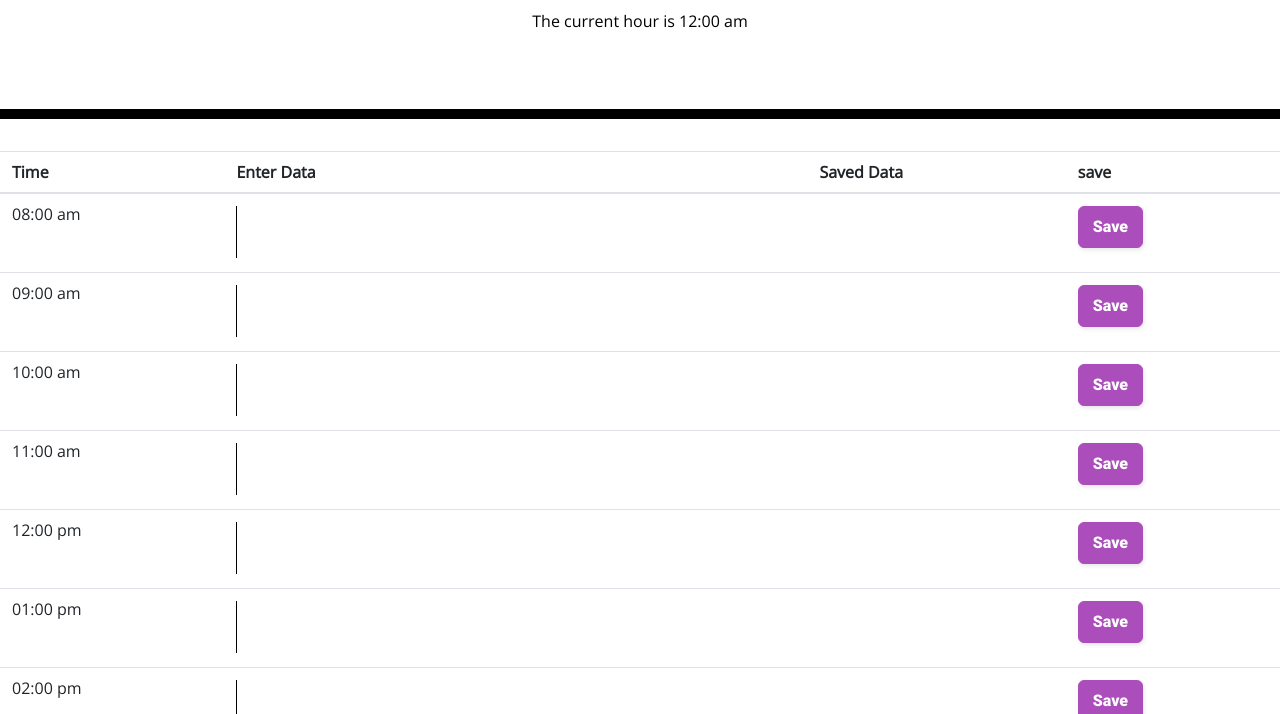
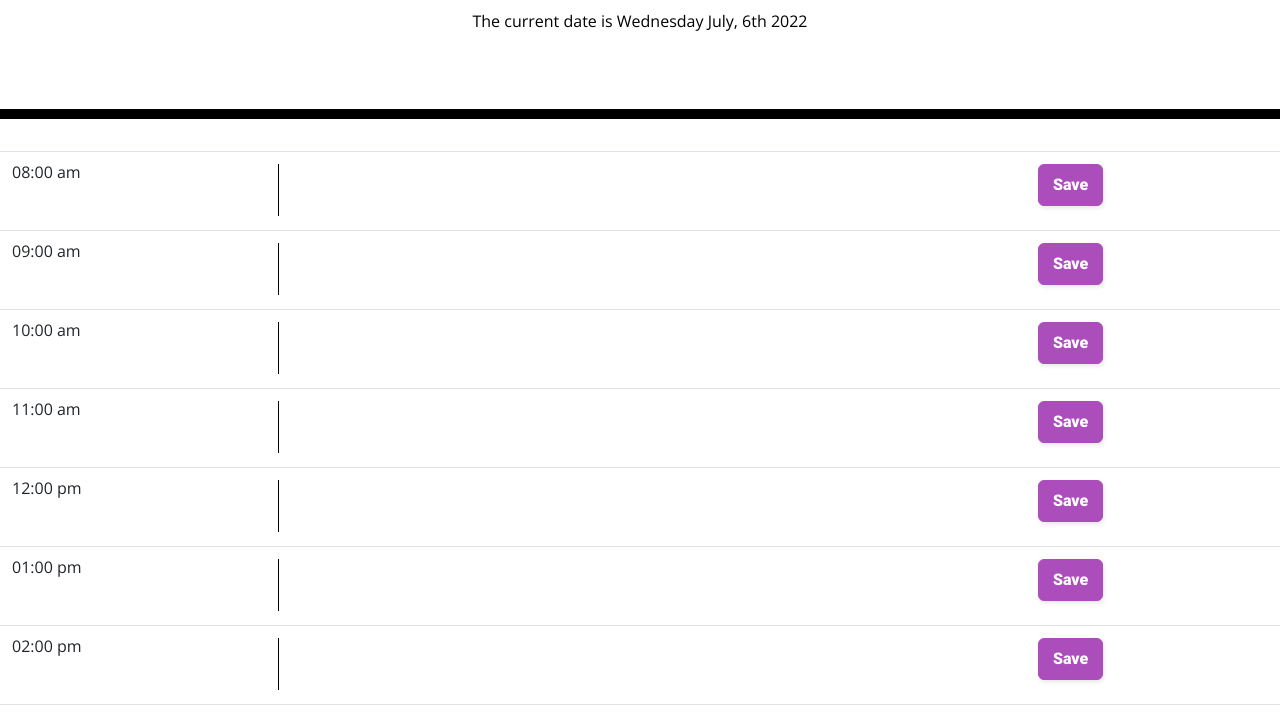
Before and after one commit to hoeferm2/matts-fantastic-day-planner, a plain HTML site: page index.html in a window 1280 px wide. Shown: the part 181-895 px from the top of the page. Drawn offline with nearby package versions, Linux system fonts and the light colour scheme.

Commit message:
final push

```diff
--- a/assets/jss/script.js
+++ b/assets/jss/script.js
@@ -1,4 +1,3 @@
-
 //TODO:Format time column so each hour is based of of date/time js functions
 //TODO: 8 am as proof of concept.
 
@@ -8,40 +7,77 @@
 var saveBtn = $(".saveBtn")
 var textArea = $("#textArea")
 var toDoListDisplay = $("#todo-list-display")
-var currentHourDisplay = document.querySelector("#currentHour")
-var tableRow = document.querySelectorAll("tr")
+var currentDayDisplay = document.querySelector("#currentDay")
+
+var eightRow = document.querySelector("#eightAmRow")
+var nineRow = document.querySelector("#nineAmRow")
+var tenRow = document.querySelector("#tenAmRow")
+var elevenRow = document.querySelector("#elevenAmRow")
+var twelveRow = document.querySelector("#twelvePmRow")
+var oneRow = document.querySelector("#onePmRow")
+var twoRow = document.querySelector("#twoPmRow")
+var threeRow = document.querySelector("#threePmRow")
+var fourRow = document.querySelector("#fourPmRow")
+var fiveRow = document.querySelector("#fivePmRow")
+//This turns the tableRow into an array
+// var tableRow = [eightRow, nineRow, tenRow, elevenRow, twelveRow, oneRow, twoRow, threeRow, fourRow, fiveRow,]
+// console.log(tableRow[1])
+
+var dateToday = new Date();
+var currentHour = dateToday.getHours();
+console.log(currentHour)
+
+//TODO: to display current date.
+function displayCurrentDay() {
+    var displayDate = "The current date is " + moment().format('dddd MMMM, Do YYYY');
+    currentDayDisplay.textContent = displayDate
+}
+displayCurrentDay()
 
 
+// function compareHour() {
 
-var dateToday = new Date();
-//console.log(dateToday)
-//need fuction to compare both values
-// currenthour
-var currentHour = dateToday.getHours();
-console.log(currentHour)
-//TODO: colorchange.
-function displayCurrentHour() {
-    currentHourDisplay.textContent = "The current hour is " + moment(currentHour).format("hh:mm a")
-    console.log(currentHour)
-    currentHourDisplay.setAttribute("data-time", currentHour)
+//     //     for (let i = 0; i < tableRow.length; i++) {
+//     //         console.log(tableRow.getAttribute("data-time", ""))
 
-}
-displayCurrentHour()
-// function compareHour() {
-//     if (curr) {
+//     if (tableRow.getAttribute("data-time") < currentHour.getAttribute("data-time")) {
+//         tableRow.removeClass("future")
+//         tableRow.removeClass("present")
+//         tableRow.addClass("past")
+//     } else if (tableRow.getAttribute("data-time") > currentHour.getAttribute("data-time")) {
+//         tableRow.removeClass("past")
+//         tableRow.removeClass("present")
+//         tableRow.addClass("future")
+//     }
+//     else if (tableRow.getAttribute("data-time") === currentHour.getAttribute("data-time")) {
+//         tableRow.removeClass("future")
+//         tableRow.removeClass("past")
+//         tableRow.addClass("present")
+//         //         if (tableRow.getAttribute("data-time") < currentHour.getAttribute("data-time")) {
+//         //             tableRow.removeClass("future")
+//         //             tableRow.removeClass("present")
+//         //             tableRow.addClass("past")
+//         //         } else if (tableRow.getAttribute("data-time") > currentHour.getAttribute("data-time")) {
+//         //             tableRow.removeClass("past")
+//         //             tableRow.removeClass("present")
+//         //             tableRow.addClass("future")
+//         //         }
+//         //         else if (tableRow.getAttribute("data-time") === currentHour.getAttribute("data-time")) {
+//         //             tableRow.removeClass("future")
+//         //             tableRow.removeClass("past")
+//         //             tableRow.addClass("present")
 
-//     }
-//     else if () {
+//         //         }
+//         //     }
+//         // }
+//         // compareHour()
 
-//     }
-//     else () {
-
-//     }
-// }//
+//
 //Set hour to 8 am
 var eightAm = dateToday.setHours(8);
-// console.log(moment(eightAm).format('hh a'))
+console.log(eightAm)
 var nineAm = dateToday.setHours(9);
+console.log(nineAm);
 var tenAm = dateToday.setHours(10)
 var elevenAm = dateToday.setHours(11)
 var noonPm = dateToday.setHours(12)
@@ -50,7 +86,6 @@ var twoPm = dateToday.setHours(14)
 var threePm = dateToday.setHours(15)
 var fourPm = dateToday.setHours(16)
 var fivePm = dateToday.setHours(17)
-// all the workday hours have been combined
 var workDayAmPm = [eightAm, nineAm, tenAm, elevenAm, noonPm, onePm, twoPm, threePm, fourPm, fivePm];
 //To fill HOURS table column
 // for now use this
@@ -74,7 +109,7 @@ var workDayColumnText = [eightBlock, nineBlock, tenBlock, elevenBlock, twelveBlo
 // takes text block content and turns it into formatted hour times.
 function intialization() {
     eightBlock.textContent = moment(workDayAmPm[0]).format("hh:00 a");
-    // console.log(eightBlock.textContent);
+    console.log(eightBlock.textContent);
     nineBlock.textContent = moment(workDayAmPm[1]).format("hh:00 a");
     // console.log(nineBlock.textContent);
     tenBlock.textContent = moment(workDayAmPm[2]).format("hh:00 a");
--- a/index.html
+++ b/index.html
@@ -17,21 +17,15 @@
     <header class="jumbotron">
         <h1 class="display-3">Work Day Scheduler</h1>
         <p class="lead">A simple calendar app for scheduling your work day</p>
-        <p id="currentHour"></p>
+        <p id="currentDay"></p>
 
     </header>
     <table class="table table-hover">
         <thead>
-            <tr>
-                <th scope="col">Time</th>
-                <th scope="col">Enter Data</th>
-                <th scope="col">Saved Data</th>
-                <th scope="col">save</th>
 
-            </tr>
         </thead>
         <tbody class="table table-hover justify-content align-items display-flex">
-            <tr id="8-am-row" data-time="8">
+            <tr id="eightAmRow" data-time="8">
                 <td class="hour-block" id="eight-block"></td>
                 <td>
                     <textarea id="nine-am-txt" data-time="8"></textarea>
@@ -39,7 +33,7 @@
                 <td><span id="todo-list-display"></span></td>
                 <td><button class="saveBtn" data-time="8">Save</button></td>
             </tr>
-            <tr id="9-am-row" data-time="9">
+            <tr id="nineAmRow" data-time="9">
                 <td class="hour-block" id="nine-block"></td>
                 <td>
                     <textarea id="nine-am-txt"></textarea>
@@ -49,7 +43,7 @@
                 </td>
                 <td><button class="saveBtn">Save</button></td>
             </tr>
-            <tr id="10-am-row" data-time="10">
+            <tr id="tenAmRow" data-time="10">
                 <td class="hour-block" id="ten-block"></td>
                 <td>
                     <textarea id="ten-am-txt"></textarea>
@@ -59,7 +53,7 @@
                 </td>
                 <td><button class="saveBtn">Save</button></td>
             </tr>
-            <tr id="11-am-row" data-time="11">
+            <tr id="elevenAmRow" data-time="11">
                 <td class="hour-block" id="eleven-block"></td>
                 <td>
                     <textarea id="eleven-am-txt"></textarea>
@@ -69,7 +63,7 @@
                 </td>
                 <td><button class="saveBtn">Save</button></td>
             </tr>
-            <tr id="12-pm-row" data-time="12">
+            <tr id="twelvePmRow" data-time="12">
                 <td class="hour-block" id="twelve-block"></td>
                 <td>
                     <textarea id="twelve-pm-txt"></textarea>
@@ -79,7 +73,7 @@
                 </td>
                 <td><button class="saveBtn">Save</button></td>
             </tr>
-            <tr id="1-pm-row" data-time="13">
+            <tr id="onePmRow" data-time="13">
                 <td class="hour-block" id="one-block"></td>
                 <td>
                     <textarea id="one-am-txt"></textarea>
@@ -89,7 +83,7 @@
                 </td>
                 <td><button class="saveBtn">Save</button></td>
             </tr>
-            <tr id="2-pm-row" data-time="14">
+            <tr id="twoPmRow" data-time="14">
                 <td class="hour-block" id="two-block"></td>
                 <td>
                     <textarea id="two-pm-txt"></textarea>
@@ -99,7 +93,7 @@
                 </td>
                 <td><button class="saveBtn">Save</button></td>
             </tr>
-            <tr id="3-pm-row" data-time="15">
+            <tr id="threePmRow" data-time="15">
                 <td class="hour-block" id="three-block"></td>
                 <td>
                     <textarea id="three-pm-txt"></textarea>
@@ -109,7 +103,7 @@
                 </td>
                 <td><button class="saveBtn">Save</button></td>
             </tr>
-            <tr id="4-pm-row" data-time="16">
+            <tr id="fourPmRow" data-time="16">
                 <td class="hour-block" id="four-block"></td>
                 <td>
                     <textarea id="four-pm-txt"></textarea>
@@ -119,7 +113,7 @@
                 </td>
                 <td><button class="saveBtn">Save</button></td>
             </tr>
-            <tr id="5-pm-row" data-time="17">
+            <tr id="fivePmRow" data-time="17">
                 <td class="hour-block" id="five-block"></td>
                 <td>
                     <textarea id="five-pm-txt"></textarea>
```
Also changed, not shown: assets/screenshots/frontpage.png (added), 1 other file.
